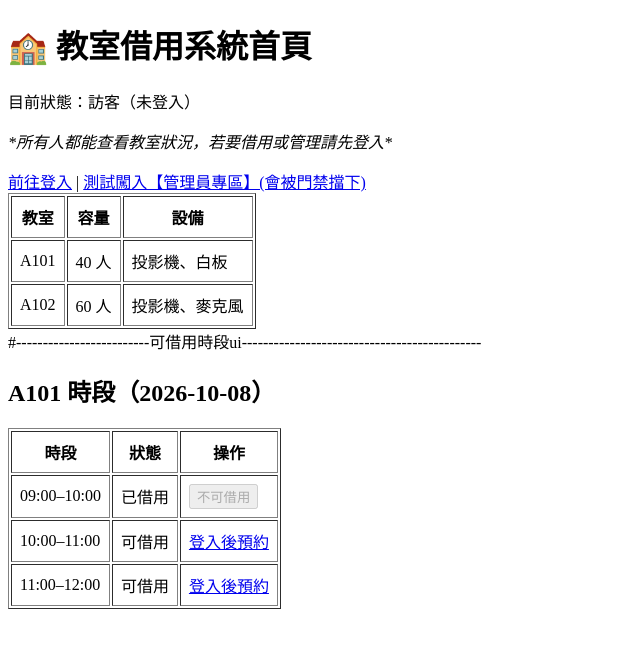
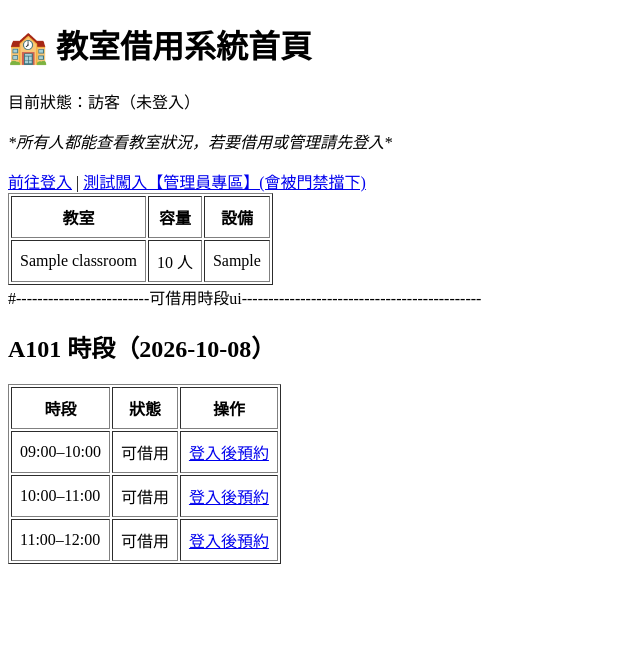
Before and after one commit to bbbb87QQ/software, a Django app: page / in a window 1280 px wide. Shown: the top 648 px of the page, without its empty margins (0-640 px from the left). Run offline with Django 5.2, Linux system fonts and the light colour scheme; tables that the repository leaves empty hold one stand-in row (values such as "Sample post").

Commit message:
我前面做錯了現在是修改完的

```diff
--- a/core/views.py
+++ b/core/views.py
@@ -1,10 +1,12 @@
-from django.shortcuts import render, redirect
+from django.shortcuts import render, redirect, get_object_or_404
 from django.contrib.auth import authenticate, login, logout
 from django.contrib.auth.forms import AuthenticationForm
 from django.contrib import messages
 from django.http import HttpResponse
 from .decorators import admin_required, borrower_required
 
+# 引入你在 classrooms 建立的模型
+from classrooms.models import Classroom, Booking
 
 
 # 1. 登入功能
@@ -24,7 +26,6 @@ def login_view(request):
                 role_name = role.get_role_display() if role else "使用者"
                 messages.success(request, f"登入成功！身分：{role_name}")
 
-                # 如果使用者原本是要去某個受保護頁面被踢過來的，登入後自動帶他回去
                 next_url = request.GET.get('next')
                 if next_url:
                     return redirect(next_url)
@@ -44,53 +45,56 @@ def logout_view(request):
     return redirect('home')
 
 
-# 3. 公開首頁（不掛門禁，任何人沒登入都能看）
-def home_view(request):
-    return render(request, 'home.html')
-
-
-# 4. 門禁套用示範：管理員專區（掛上 @admin_required，只有管理員能進）
+# 3. 門禁套用示範：管理員專區
 @admin_required
 def admin_only_view(request):
     return HttpResponse("<h1>🎉 恭喜！你成功通過門禁，進入了【管理員專區】！</h1><a href='/'>回首頁</a>")
 
-#測試資料(先給ui用的)
+
+# 4. 首頁：動態讀取真實資料庫與時段借用狀態
 def home_view(request):
-    classrooms = [
-        {
-            "id": 1,
-            "name": "A101",
-            "capacity": 40,
-            "equipment": ["投影機", "白板"],
-        },
-        {
-            "id": 2,
-            "name": "A102",
-            "capacity": 60,
-            "equipment": ["投影機", "麥克風"],
-        },
+    classrooms = Classroom.objects.all()
+
+    # 日期預設為 2026-10-08，也可以由前端傳入
+    date = request.GET.get('date', '2026-10-08').replace('/', '-')
+
+    # 預設教室為 A101
+    classroom_name = request.GET.get('classroom', 'A101')
+
+    # 定義時段對照表
+    raw_slots = [
+        {"id": "1", "label": "09:00–10:00", "time_slot": "09:00-10:00"},
+        {"id": "2", "label": "10:00–11:00", "time_slot": "10:00-11:00"},
+        {"id": "3", "label": "11:00–12:00", "time_slot": "11:00-12:00"},
     ]
 
-    reservations = [
-        {
-            "classroom_id": 1,
-            "date": "2026-10-08",
-            "start_time": "09:00",
-            "end_time": "10:00",
-        }
-    ]
+    # 從真實資料庫找出該教室在該日期已被預約的時段
+    booked_slots = Booking.objects.filter(
+        classroom__name=classroom_name,
+        date=date
+    ).values_list('time_slot', flat=True)
 
-    time_slots = [
-        {"id": 1, "label": "09:00–10:00", "available": False},
-        {"id": 2, "label": "10:00–11:00", "available": True},
-        {"id": 3, "label": "11:00–12:00", "available": True},
-    ]
+    # 去除字串空格後比對狀態
+    cleaned_booked_slots = [s.replace(' ', '') for s in booked_slots]
+
+    time_slots = []
+    for slot in raw_slots:
+        is_booked = slot['time_slot'].replace(' ', '') in cleaned_booked_slots
+        time_slots.append({
+            "id": slot["id"],
+            "label": slot["label"],
+            "available": not is_booked  # 如果已被借用，available 就是 False
+        })
 
     return render(request, "home.html", {
-    "classrooms": classrooms,
-    "time_slots": time_slots,
-})
+        "classrooms": classrooms,
+        "time_slots": time_slots,
+        "date": date,
+        "classroom_name": classroom_name,
+    })
 
+
+# 5. 預約功能：真正寫入 Booking 資料庫
 @borrower_required
 def reservation_view(request):
     time_slots = {
@@ -99,12 +103,12 @@ def reservation_view(request):
         "3": "11:00-12:00",
     }
 
-    classroom = request.GET.get("classroom", "")
-    date = request.GET.get("date", "")
-    slot_id = request.GET.get("slot", "")
-    slot_label = time_slots.get(slot_id)
+    classroom_name = request.GET.get("classroom", "") or request.POST.get("classroom", "")
+    date = request.GET.get("date", "") or request.POST.get("date", "")
+    slot_id = request.GET.get("slot", "") or request.POST.get("slot", "")
+    slot_label = time_slots.get(str(slot_id))
 
-    if classroom not in ["A101", "A102"] or not slot_label:
+    if not classroom_name or not slot_label or not date:
         messages.error(request, "請從首頁選擇教室與時段。")
         return redirect("home")
 
@@ -112,16 +116,29 @@ def reservation_view(request):
         purpose = request.POST.get("purpose", "").strip()
 
         if purpose:
+            # 取得對應教室實體
+            classroom_obj = Classroom.objects.filter(name=classroom_name).first()
+            if not classroom_obj:
+                classroom_obj = Classroom.objects.create(name=classroom_name, capacity=40, equipment="投影機")
+
+            # 真實寫入資料庫！
+            Booking.objects.create(
+                classroom=classroom_obj,
+                date=date,
+                time_slot=slot_label,
+                status="Booked"
+            )
+
             messages.success(
                 request,
-                f"模擬預約成功：{classroom}，{date}，{slot_label}"
+                f"預約成功：{classroom_name}，{date}，{slot_label}"
             )
             return redirect("home")
 
         messages.error(request, "請填寫借用用途。")
 
     return render(request, "reservation.html", {
-        "classroom": classroom,
+        "classroom": classroom_name,
         "date": date,
         "slot_label": slot_label,
     })
--- a/templates/home.html
+++ b/templates/home.html
@@ -29,7 +29,7 @@
     <tr>
         <td>{{ classroom.name }}</td>
         <td>{{ classroom.capacity }} 人</td>
-        <td>{{ classroom.equipment|join:"、" }}</td>
+        <td>{{ classroom.equipment}}</td>
     </tr>
     {% endfor %}
     </table>
--- a/templates/reservation.html
+++ b/templates/reservation.html
@@ -18,6 +18,9 @@
 
     <form method="post">
         {% csrf_token %}
+        <input type="hidden" name="classroom" value="{{ classroom }}">
+        <input type="hidden" name="date" value="{{ date }}">
+        <input type="hidden" name="slot" value="{{ request.GET.slot }}">
 
         <label for="purpose">借用用途：</label><br>
         <textarea
```
